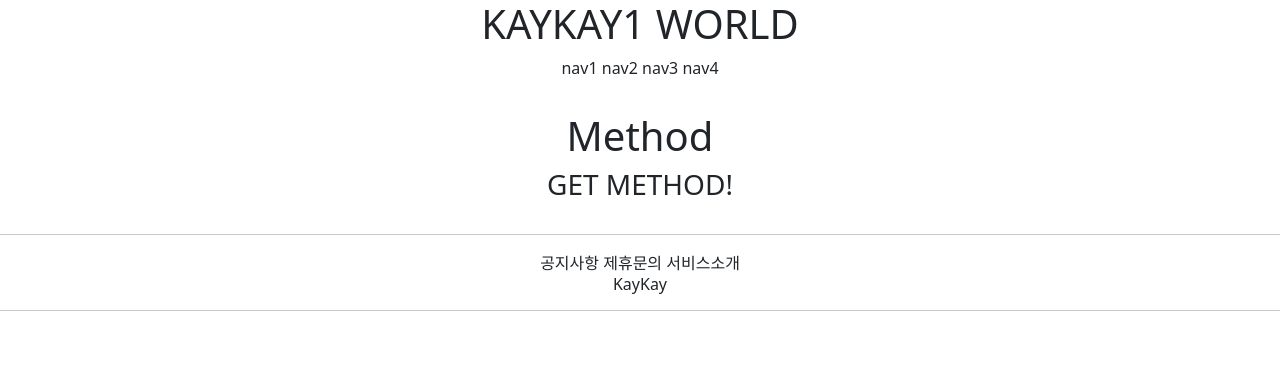
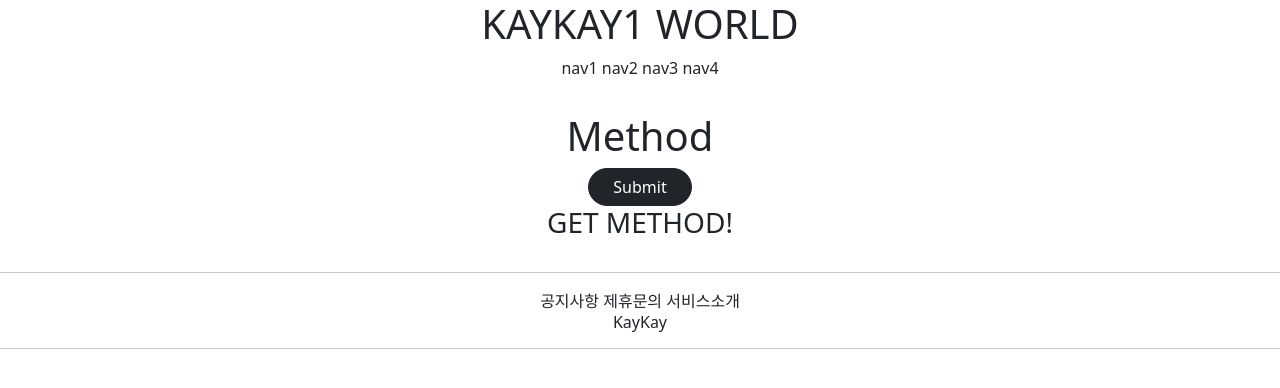
Before and after one commit to sthax17/kay1, a Django app: page /accounts/hello_world/ in a window 1280 px wide. Shown: the top 388 px of the page. Run offline with Django 3.2, Linux system fonts and the light colour scheme.

Commit message:
07/08 commit 2

```diff
--- a/accountapp/templates/accountapp/hello_world.html
+++ b/accountapp/templates/accountapp/hello_world.html
@@ -1,12 +1,18 @@
 {% extends 'base.html' %}
 
-{% block content %}
+{%  block content %}
 
 
-    <div style="margin: 2rem; text-align: center">
-        <h1>Method</h1>
+     <div style="margin: 2rem; text-align: center">
+          <h1>Method</h1>
+          <form action="/accounts/hello_world/" method="post">
+              {% csrf_token %}
+              <input class="btn btn-dark rounded-pill px-4" type="submit">
 
-        <h3>{{ text }}</h3>
-    </div>
+          </form>
+
+          <h3>{{ text }}</h3>
+
+     </div>
 
 {% endblock %}
--- a/accountapp/views.py
+++ b/accountapp/views.py
@@ -6,7 +6,7 @@ from django.shortcuts import render
 def hello_world(request):
     if request.method == "post":
        return render(request, 'accountapp/hello_world.html',
-                     context={'text': 'POST METHOD!'})
+                     context={'text': 'POST METHOD!!'})
 
     else:
        return render(request, 'accountapp/hello_world.html',
```
